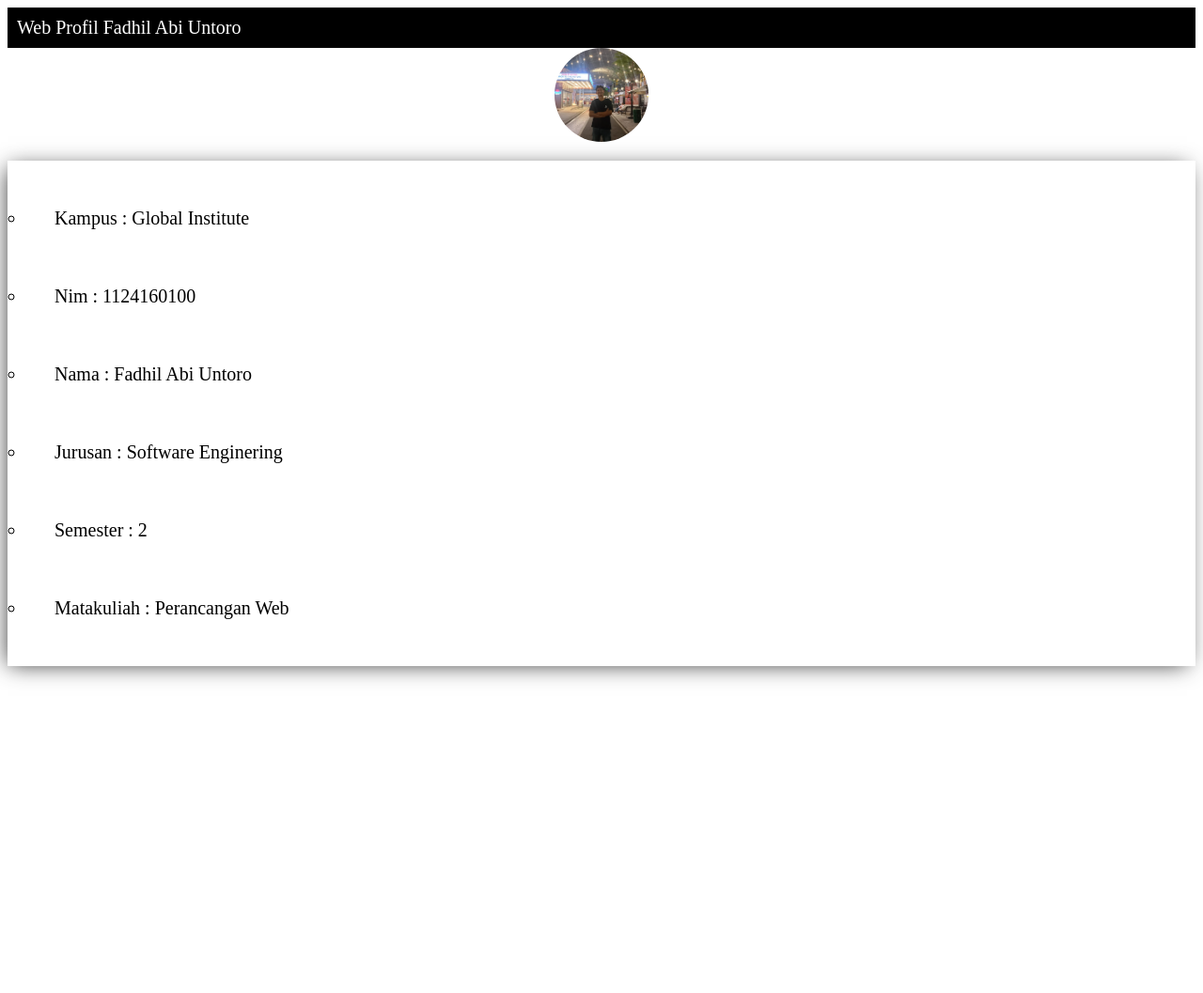
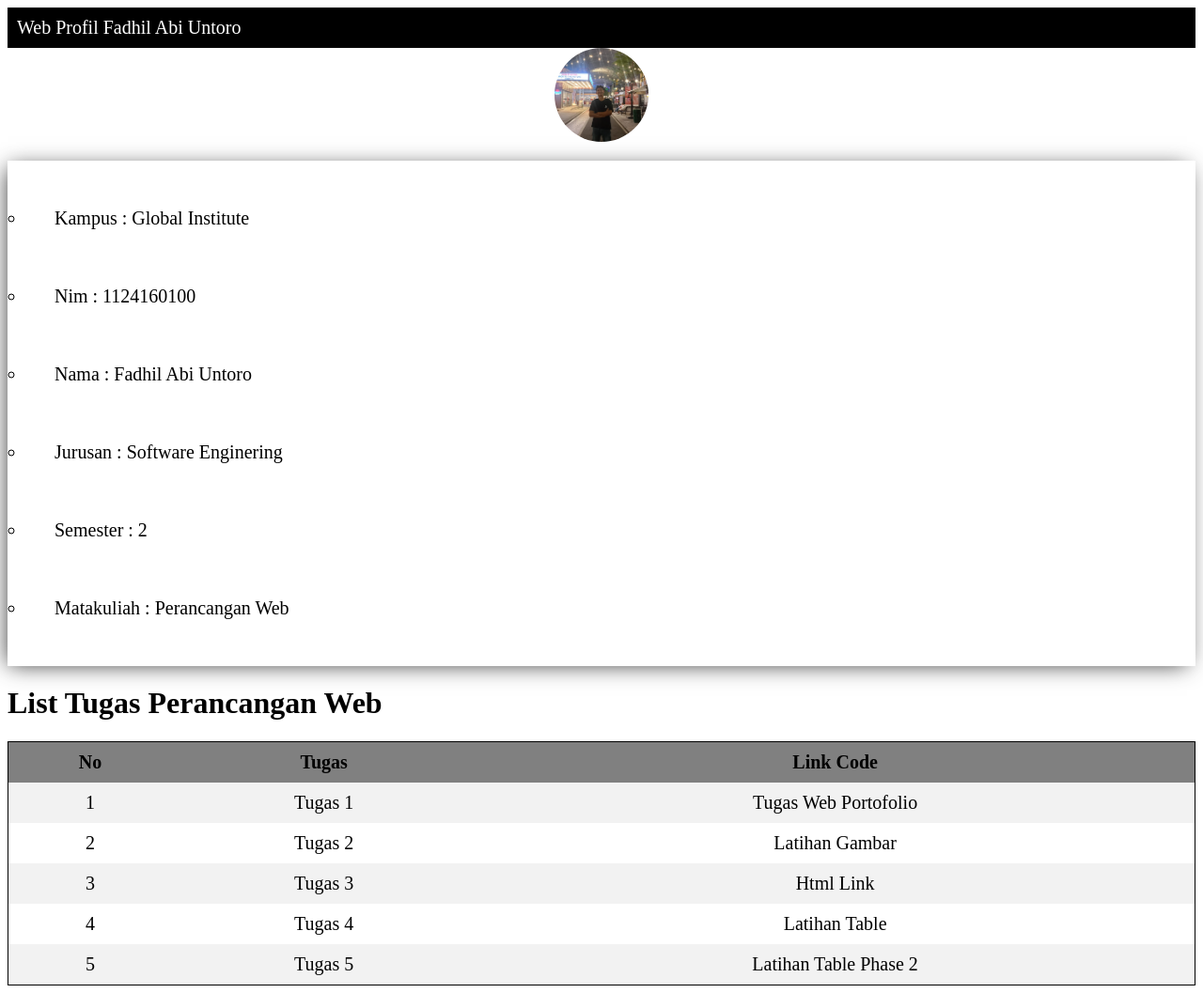
Before and after one commit to fadhilabi22/1124160100-UTS, a plain HTML site: page index.html in a window 1280 px wide. Shown: the whole page at 94% size. Before the commit the page ends 800 px from the top, so only its background shows below. Drawn offline with Linux system fonts and the light colour scheme.

Commit message:
table list tugas perancangan web

```diff
--- a/index.html
+++ b/index.html
@@ -22,7 +22,39 @@
             <li class="li-content"> Semester   : 2</li>
             <li class="li-content"> Matakuliah : Perancangan Web</li>
         </ul>
-
+    <table>
+        <h1>List Tugas Perancangan Web</h1>
+        <tr class="tr">
+            <th class="th">No</th>
+            <th class="th">Tugas</th>
+            <th class="th">Link Code</th>
+        </tr>
+        <tr class="tr">
+            <td class="td">1</td>
+            <td class="td">Tugas 1</td>
+            <td class="td"><a href="https://github.com/fadhilabi22/1124160100-Tugas-01" class="link-a"> Tugas Web Portofolio</a> </td>
+        </tr>
+        <tr class="tr">
+            <td class="td">2</td>
+            <td class="td">Tugas 2</td>
+            <td class="td"><a href="https://github.com/fadhilabi22/1124160100-latihan-gambar" class="link-a"> Latihan Gambar</a> </td>
+        </tr>
+        <tr class="tr">
+            <td class="td">3</td>
+            <td class="td">Tugas 3 </td>
+            <td class="td"><a href="https://github.com/fadhilabi22/1124160100-html-link" class="link-a"> Html Link</a></td>
+        </tr>
+        <tr class="tr">
+            <td class="td">4</td>
+            <td class="td">Tugas 4</td>
+            <td class="td"><a href="https://github.com/fadhilabi22/1124160100--latihan-6--table" class="link-a">Latihan Table</a></td>
+        </tr>
+        <tr class="tr">
+            <td class="td">5</td>
+            <td class="td">Tugas 5</td>
+            <td class="td"><a href="https://github.com/fadhilabi22/1124160100-html-day7" class="link-a">Latihan Table Phase 2</a></td>
+        </tr>
+    </table>
      <!-- end content -->
      <!-- footer -->
      <!-- end footer -->
--- a/style/style.css
+++ b/style/style.css
@@ -30,3 +30,24 @@
     text-decoration: none;
     color: black;
 }
+table{
+    border-collapse: collapse;
+    border: 1px solid black;
+    width: 100%;
+    text-align: center;
+}
+.td{
+    font-size: 20px;
+    font-family: 'Times New Roman', Times, serif;
+    padding: 10px;
+    margin: 10px;
+}
+.th{
+    font-family: 'Times New Roman', Times, serif;
+    font-size: 20px;
+    background-color: gray;
+    padding: 10px;
+}
+.tr:nth-child(even){
+    background-color: #f2f2f2;
+}
```
